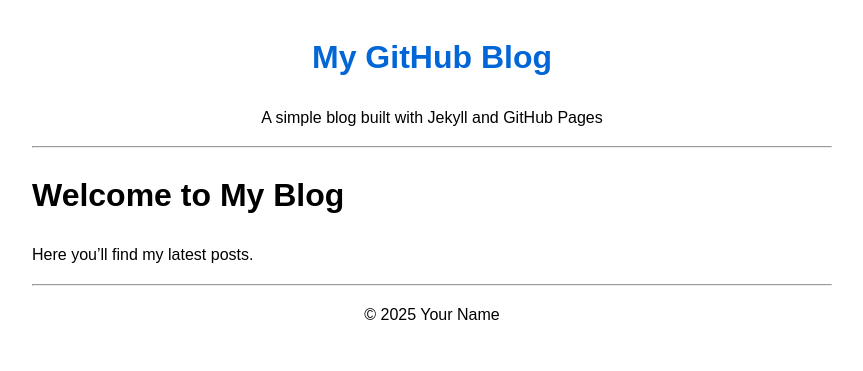
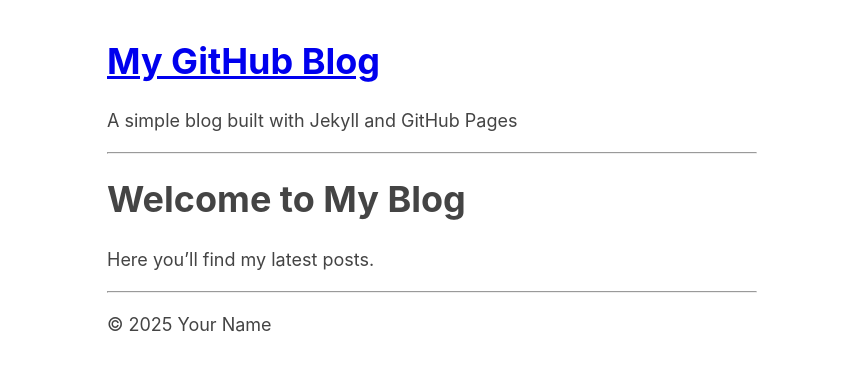
Before and after one commit to habrzyk-pawel/habrzyk-pawel.github.io, a Jekyll site: the page built from index.md, in a window 1280 px wide. Shown: the top 371 px of the page, without its empty margins (208-1071 px from the left). Built offline with Jekyll 4.4.1, drawn with Linux system fonts in a browser that asks for light colours.

Commit message:
Update style.css

```diff
--- a/assets/css/style.css
+++ b/assets/css/style.css
@@ -1,20 +1,31 @@
+---
+---
+
 body {
-  max-width: 800px;
-  margin: 2rem auto;
-  font-family: Arial, sans-serif;
-  line-height: 1.6;
-  padding: 0 1rem;
+  max-width: 650px;
+  margin: 40px auto;
+  padding: 0 10px;
+  font: 18px/1.5 -apple-system, BlinkMacSystemFont, "Segoe UI", Roboto, "Helvetica Neue", Arial, "Noto Sans", sans-serif, "Apple Color Emoji", "Segoe UI Emoji", "Segoe UI Symbol", "Noto Color Emoji";
+  color: #444;
 }
 
-a {
-  color: #0366d6;
-  text-decoration: none;
+h1,
+h2,
+h3 {
+  line-height: 1.2;
 }
 
-a:hover {
-  text-decoration: underline;
+@media (prefers-color-scheme: dark) {
+  body {
+    color: #c9d1d9;
+    background: #0d1117;
+  }
+
+  a:link {
+    color: #58a6ff;
+  }
+
+  a:visited {
+    color: #8e96f0;
+  }
 }
-
-header, footer {
-  text-align: center;
-}
```
